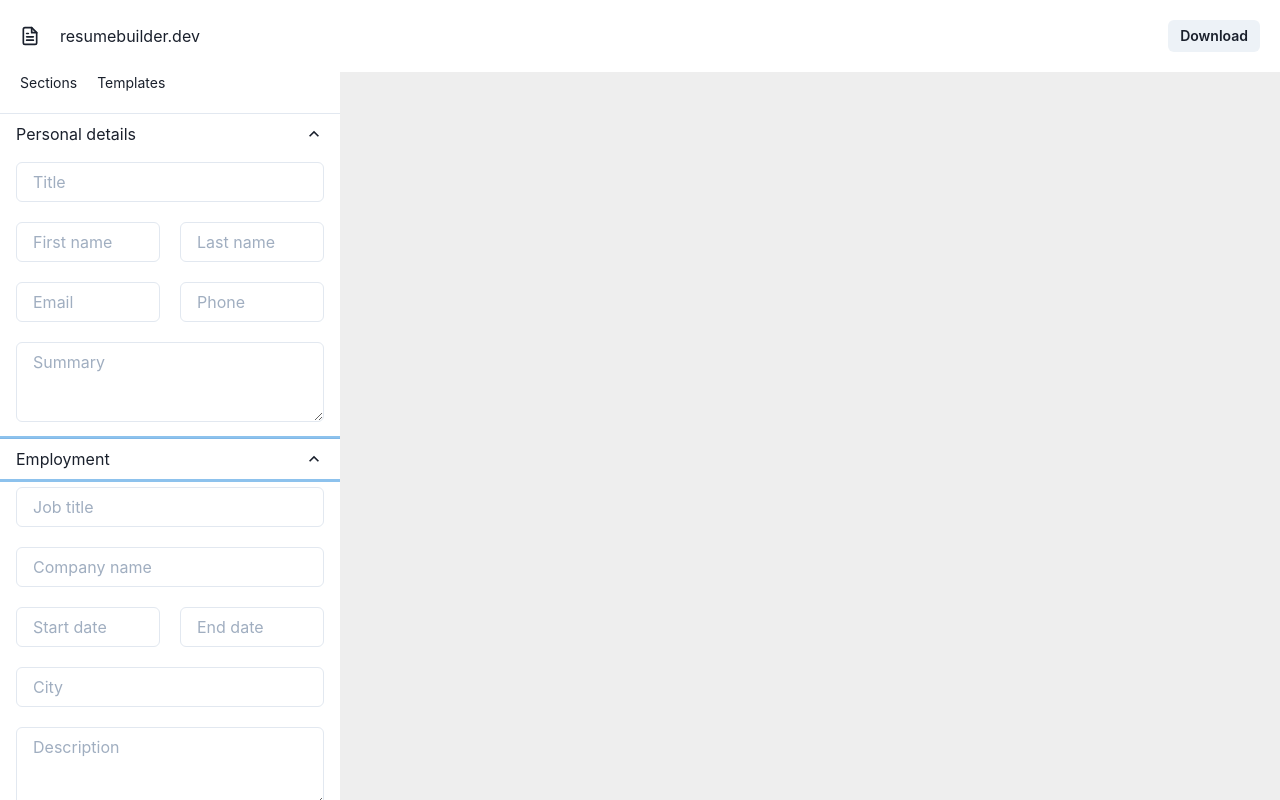
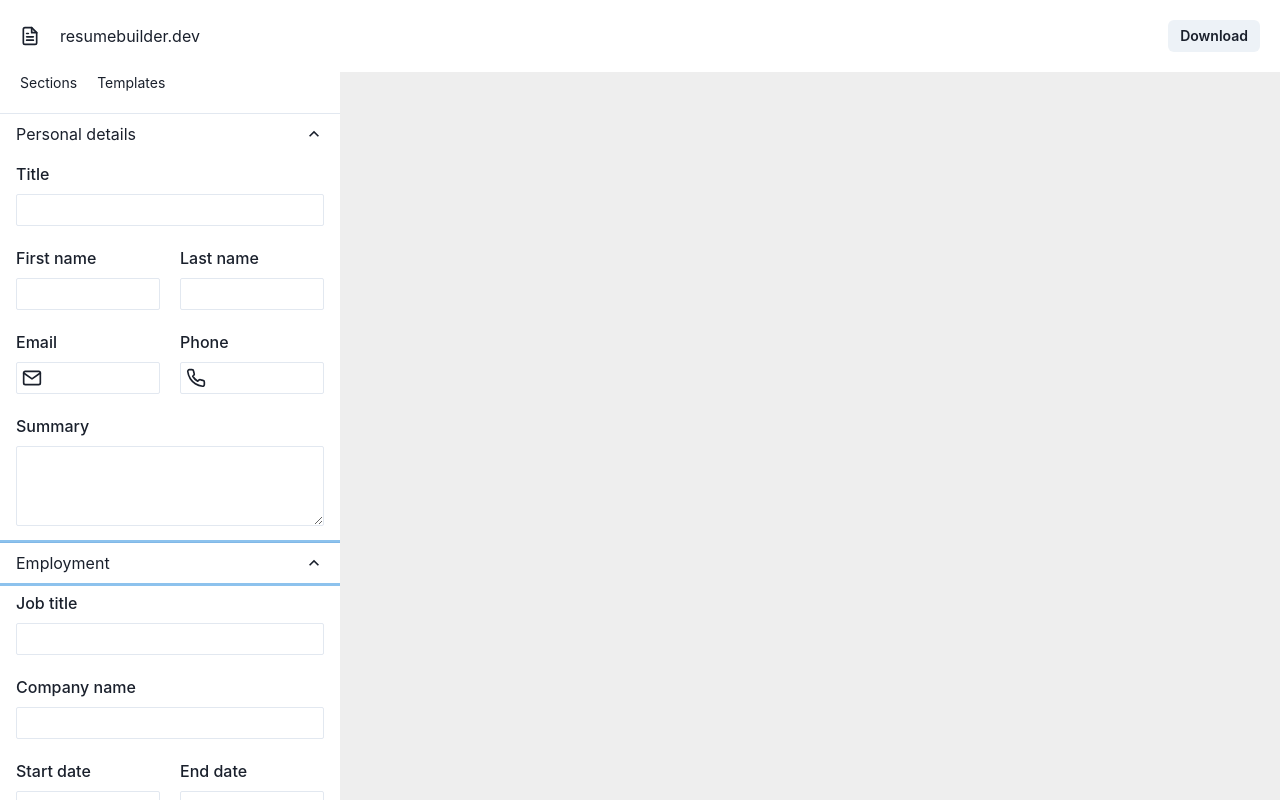
Before and after one commit to malcodeman/resumebuilder.dev, a Next.js app: page /1 in a window 1280 px wide. Both pictures are taken after a click on the button "Employment". Shown: the top 800 px of the page. Built offline with nearby package versions, Linux system fonts and the light colour scheme.

Commit message:
Adds builder inputs form control

```diff
--- a/components/EmploymentSection.tsx
+++ b/components/EmploymentSection.tsx
@@ -9,6 +9,8 @@ import {
   GridItem,
   Textarea,
   Button,
+  FormControl,
+  FormLabel,
 } from "@chakra-ui/react";
 import { Plus } from "react-feather";
 
@@ -26,18 +28,36 @@ function EmploymentSection() {
       <AccordionPanel pb={4}>
         <Grid templateColumns="1fr 1fr" gap="20px" mb="20px">
           <GridItem colSpan={2}>
-            <Input placeholder="Job title" />
+            <FormControl>
+              <FormLabel>Job title</FormLabel>
+              <Input size="sm" />
+            </FormControl>
           </GridItem>
           <GridItem colSpan={2}>
-            <Input placeholder="Company name" />
+            <FormControl>
+              <FormLabel>Company name</FormLabel>
+              <Input size="sm" />
+            </FormControl>
           </GridItem>
-          <Input placeholder="Start date" />
-          <Input placeholder="End date" />
+          <FormControl>
+            <FormLabel>Start date</FormLabel>
+            <Input size="sm" />
+          </FormControl>
+          <FormControl>
+            <FormLabel>End date</FormLabel>
+            <Input size="sm" />
+          </FormControl>
           <GridItem colSpan={2}>
-            <Input placeholder="City" />
+            <FormControl>
+              <FormLabel>City</FormLabel>
+              <Input size="sm" />
+            </FormControl>
           </GridItem>
           <GridItem colSpan={2}>
-            <Textarea placeholder="Description" />
+            <FormControl>
+              <FormLabel>Description</FormLabel>
+              <Textarea size="sm" />
+            </FormControl>
           </GridItem>
         </Grid>
         <Button size="sm" leftIcon={<Plus size={20} />} width="100%">
--- a/components/PersonalDetailsSection.tsx
+++ b/components/PersonalDetailsSection.tsx
@@ -8,7 +8,12 @@ import {
   Input,
   GridItem,
   Textarea,
+  FormControl,
+  FormLabel,
+  InputGroup,
+  InputLeftElement,
 } from "@chakra-ui/react";
+import { Mail, Phone } from "react-feather";
 
 function PersonalDetailsSection() {
   return (
@@ -24,14 +29,44 @@ function PersonalDetailsSection() {
       <AccordionPanel pb={4}>
         <Grid templateColumns="1fr 1fr" gap="20px">
           <GridItem colSpan={2}>
-            <Input placeholder="Title" />
+            <FormControl>
+              <FormLabel>Title</FormLabel>
+              <Input size="sm" />
+            </FormControl>
           </GridItem>
-          <Input placeholder="First name" />
-          <Input placeholder="Last name" />
-          <Input placeholder="Email" />
-          <Input placeholder="Phone" />
+          <FormControl>
+            <FormLabel>First name</FormLabel>
+            <Input size="sm" />
+          </FormControl>
+          <FormControl>
+            <FormLabel>Last name</FormLabel>
+            <Input size="sm" />
+          </FormControl>
+          <FormControl>
+            <FormLabel>Email</FormLabel>
+            <InputGroup size="sm">
+              <InputLeftElement
+                pointerEvents="none"
+                children={<Mail size={20} />}
+              />
+              <Input />
+            </InputGroup>
+          </FormControl>
+          <FormControl>
+            <FormLabel>Phone</FormLabel>
+            <InputGroup size="sm">
+              <InputLeftElement
+                pointerEvents="none"
+                children={<Phone size={20} />}
+              />
+              <Input />
+            </InputGroup>
+          </FormControl>
           <GridItem colSpan={2}>
-            <Textarea placeholder="Summary" />
+            <FormControl>
+              <FormLabel>Summary</FormLabel>
+              <Textarea size="sm" />
+            </FormControl>
           </GridItem>
         </Grid>
       </AccordionPanel>
--- a/components/SchoolSection.tsx
+++ b/components/SchoolSection.tsx
@@ -9,6 +9,8 @@ import {
   GridItem,
   Textarea,
   Button,
+  FormControl,
+  FormLabel,
 } from "@chakra-ui/react";
 import { Plus } from "react-feather";
 
@@ -26,15 +28,30 @@ function SchoolSection() {
       <AccordionPanel pb={4}>
         <Grid templateColumns="1fr 1fr" gap="20px" mb="20px">
           <GridItem colSpan={2}>
-            <Input placeholder="Degree" />
+            <FormControl>
+              <FormLabel>Degree</FormLabel>
+              <Input size="sm" />
+            </FormControl>
           </GridItem>
-          <Input placeholder="Start date" />
-          <Input placeholder="End date" />
+          <FormControl>
+            <FormLabel>Start date</FormLabel>
+            <Input size="sm" />
+          </FormControl>
+          <FormControl>
+            <FormLabel>End date</FormLabel>
+            <Input size="sm" />
+          </FormControl>
           <GridItem colSpan={2}>
-            <Input placeholder="City" />
+            <FormControl>
+              <FormLabel>City</FormLabel>
+              <Input size="sm" />
+            </FormControl>
           </GridItem>
           <GridItem colSpan={2}>
-            <Textarea placeholder="Description" />
+            <FormControl>
+              <FormLabel>Description</FormLabel>
+              <Textarea size="sm" />
+            </FormControl>
           </GridItem>
         </Grid>
         <Button size="sm" leftIcon={<Plus size={20} />} width="100%">
--- a/components/SkillsSection.tsx
+++ b/components/SkillsSection.tsx
@@ -7,8 +7,9 @@ import {
   AccordionPanel,
   Input,
   GridItem,
-  Textarea,
   Button,
+  FormControl,
+  FormLabel,
 } from "@chakra-ui/react";
 import { Plus } from "react-feather";
 
@@ -26,7 +27,10 @@ function SkillsSection() {
       <AccordionPanel pb={4}>
         <Grid templateColumns="1fr 1fr" gap="20px" mb="20px">
           <GridItem colSpan={2}>
-            <Input placeholder="Name" />
+            <FormControl>
+              <FormLabel>Name</FormLabel>
+              <Input size="sm" />
+            </FormControl>
           </GridItem>
         </Grid>
         <Button size="sm" leftIcon={<Plus size={20} />} width="100%">
```
